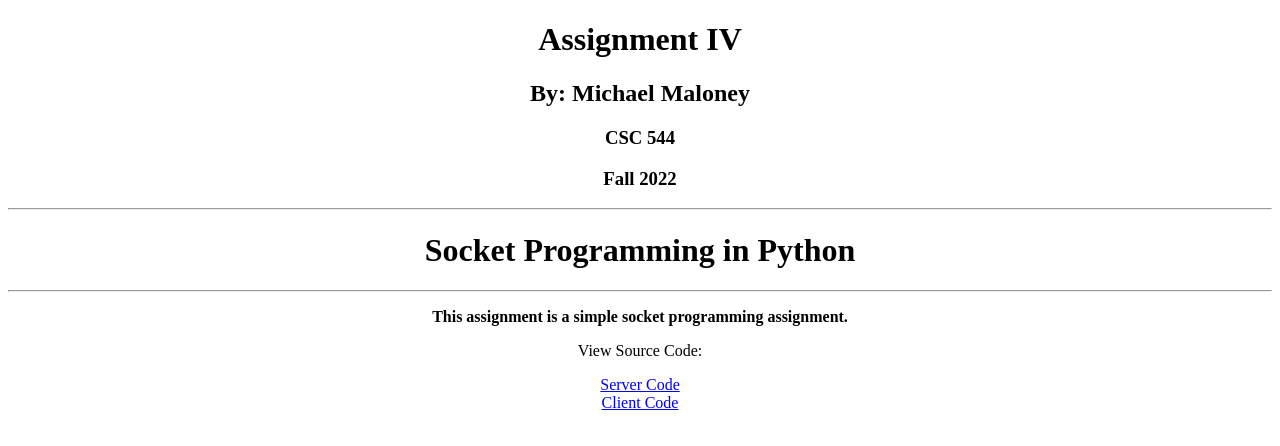
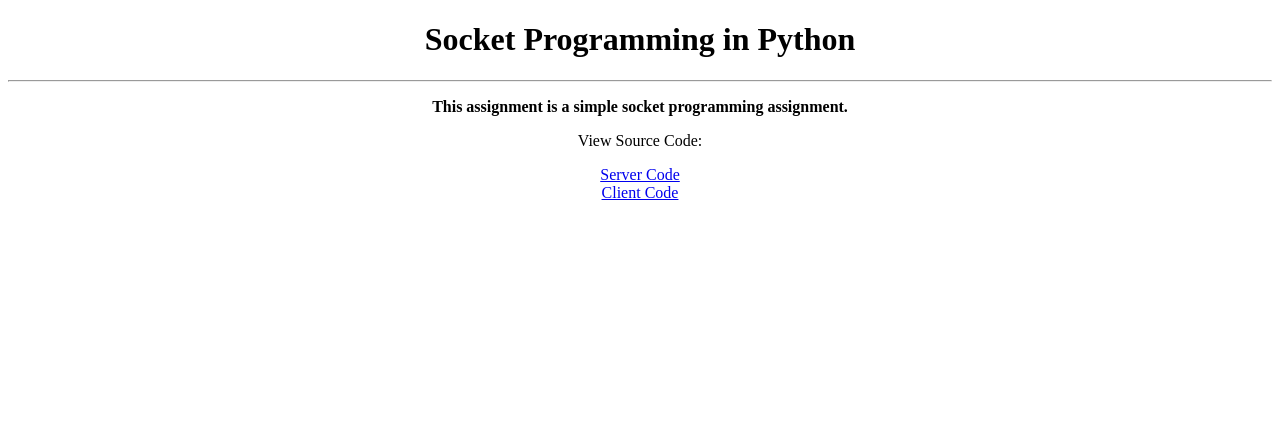
Before and after one commit to MDM1975/http-socket-programming, a plain HTML site: page http-server/index.html in a window 1280 px wide. Drawn offline with Linux system fonts and the light colour scheme.

Commit message:
Update index.html

```diff
--- a/http-server/index.html
+++ b/http-server/index.html
@@ -1,16 +1,9 @@
 <!DOCTYPE html>
 <html lang="en">
 <head>
-    <title>Assignment IV</title>
+    <title>HTTP Socket Programming</title>
 </head>
 <body>
-    <div style="text-align: center;">
-        <h1>Assignment IV</h1>
-        <h2>By: Michael Maloney</h2>
-        <h3>CSC 544</h3>
-        <h3>Fall 2022</h3>
-    </div>
-    <hr>
     <div style="text-align: center;">
         <h1>Socket Programming in Python</h1>
     </div>
```
